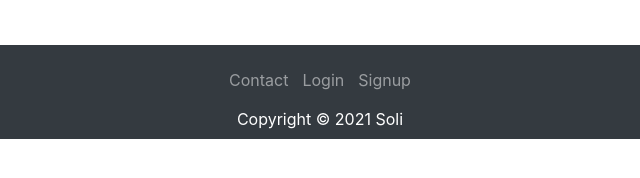
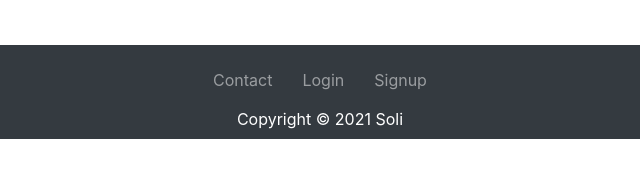
Before and after one commit to goncalog/soli, a React app in the folder frontend/: page /user/signup in a window 1280 px wide. Shown: the part 608-786 px from the top of the page, 320-960 px from the left. Built offline with nearby package versions, Linux system fonts and the light colour scheme; no server answers.

Commit message:
increase horizontal padding of Footer's links

```diff
--- a/frontend/src/css/Footer.css
+++ b/frontend/src/css/Footer.css
@@ -7,7 +7,7 @@
 }
 
 .footer-link {
-    padding: 0 7px;
+    padding: 0 15px;
     color: rgba(255, 255, 255, 0.5);
 }
 
```
